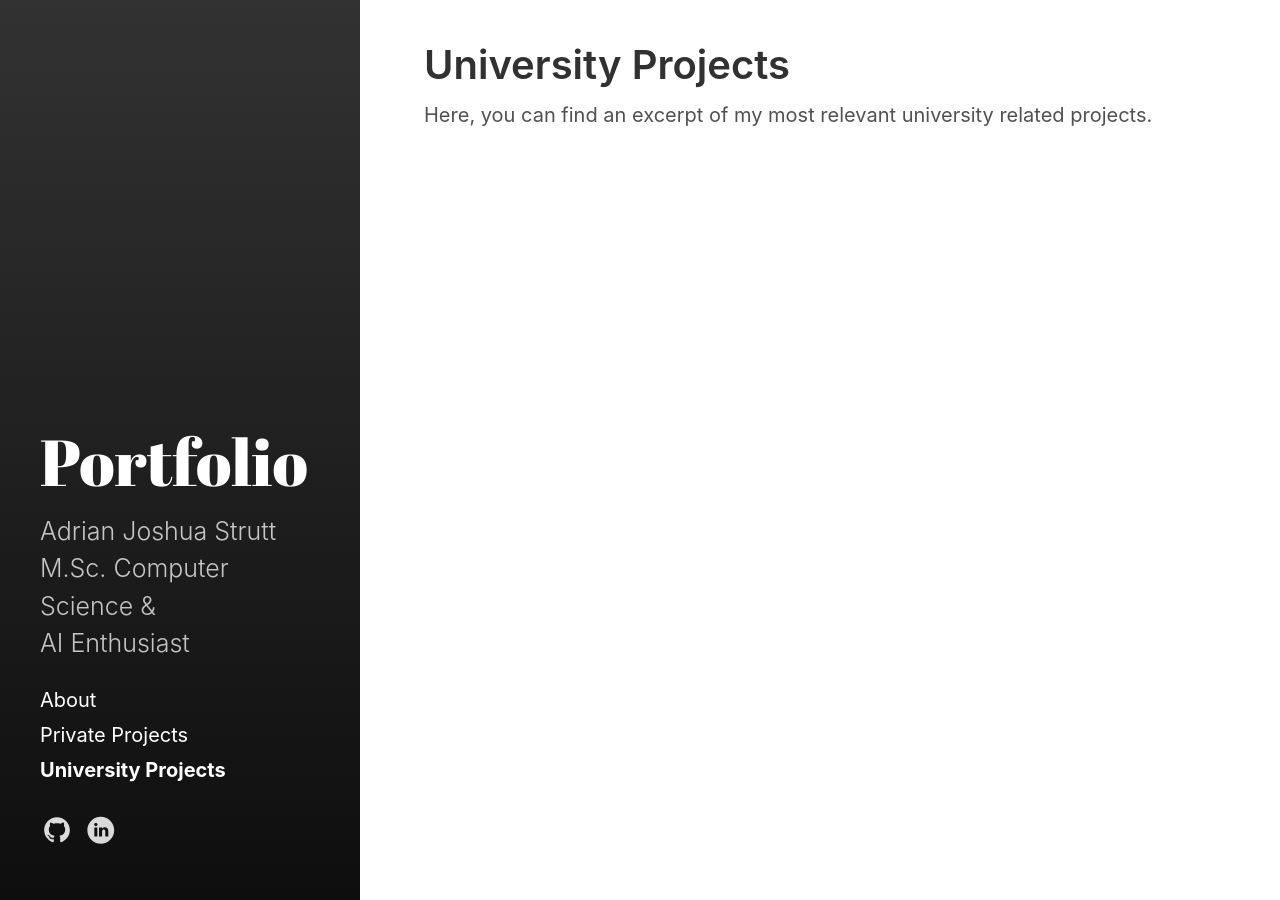
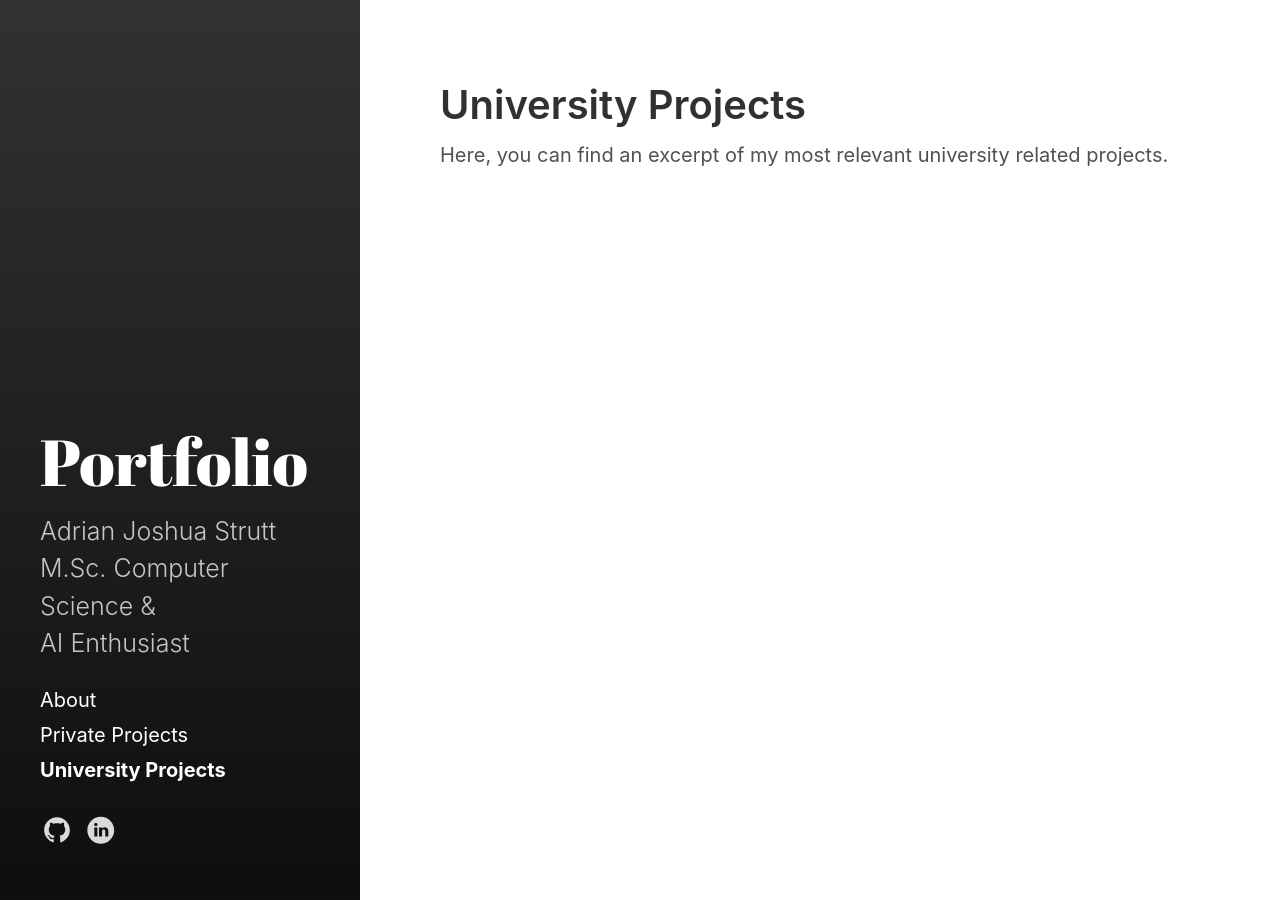
Before and after one commit to adrianjoshua-strutt/portfolio, a Jekyll site: the page built from category/uni-projects.md, in a window 1280 px wide and 900 px high. Built offline with Jekyll 4.4.1, drawn with Linux system fonts in a browser that asks for light colours.

Commit message:
update categories

```diff
--- a/_layouts/category.html
+++ b/_layouts/category.html
@@ -6,7 +6,6 @@
   {{ content }}
 {% endunless %}
 
-<div class="container">
 <ul class="image-gallery">
   {% assign category = page.category | default: page.title %}
   {% for post in site.categories[category] %}
@@ -18,14 +17,8 @@
     </li>
   {% endfor %}
 </ul>
-</div>
-
 
 <style scoped>
-
-  .container {
-    padding: 40px 5%;
-  }
 
   ul {
     list-style: none;
```
Lines whose indentation alone changed are shown as unchanged.
